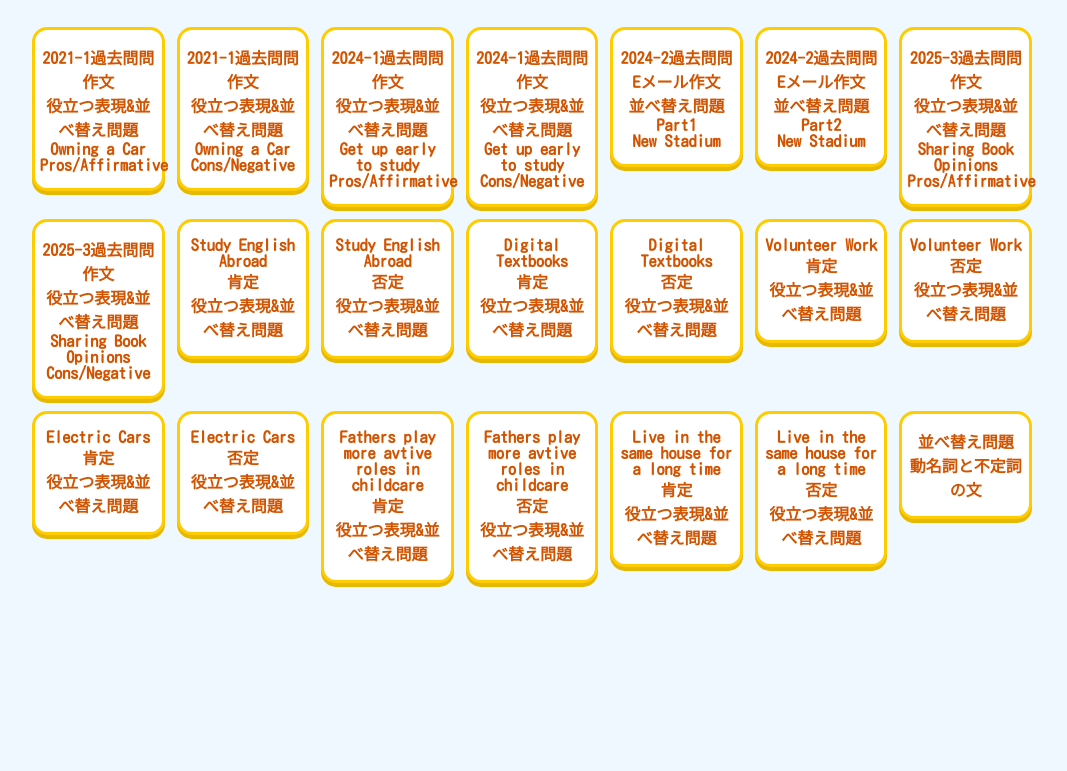
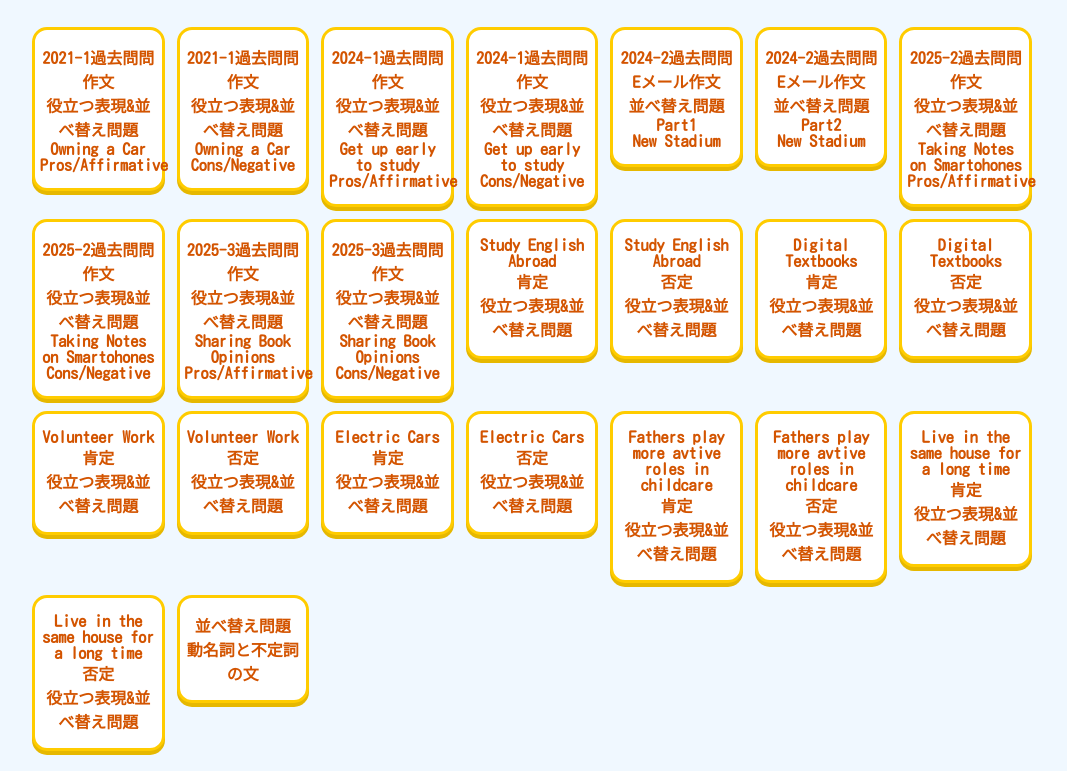
Before and after one commit to EigoStudio/Pre2Q-Writing-Exercises, a plain HTML site: page index.html in a window 1280 px wide. Shown: the part 82-853 px from the top of the page, without its empty margins (108-1175 px from the left). Before the commit the page ends 800 px from the top, so only its background shows below. Drawn offline with Linux system fonts and the light colour scheme.

Commit message:
Update index.html

```diff
--- a/index.html
+++ b/index.html
@@ -84,6 +84,16 @@
       New Stadium
       </a></li>
 
+        <li><a href="2025-2-Take-Notes-On-Smartphones-Pros.html">2025-2過去問問 作文<br>役立つ表現&並べ替え問題<br>
+      Taking Notes on Smartohones<br>
+    Pros/Affirmative
+      </a></li>
+
+        <li><a href="2025-2-Take-Notes-On-Smartphones-Cons.html">2025-2過去問問 作文<br>役立つ表現&並べ替え問題<br>
+      Taking Notes on Smartohones<br>
+    Cons/Negative
+      </a></li>
+
         <li><a href="2025-3-Share-Opinions-about-books-Pros.html">2025-3過去問問 作文<br>役立つ表現&並べ替え問題<br>
       Sharing Book Opinions<br>
     Pros/Affirmative
```
